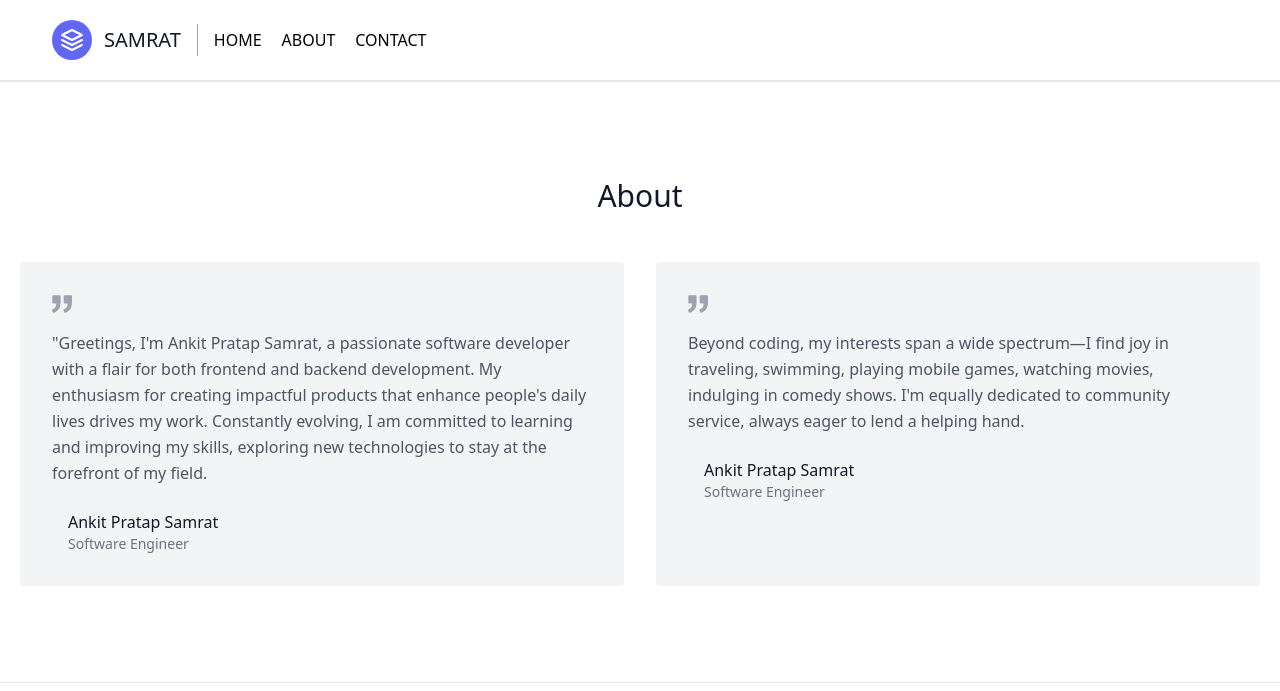
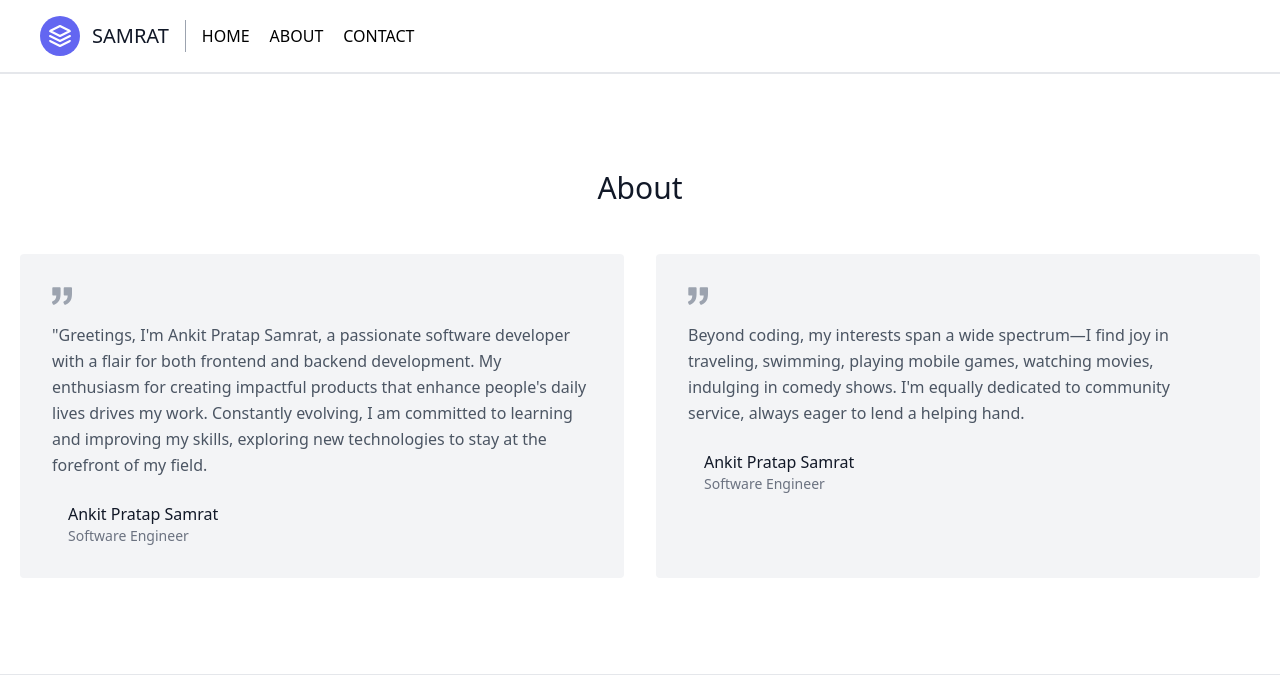
Before and after one commit to ankitpsamrat/Portfolio-website, a plain HTML site: page about.html in a window 1280 px wide. Shown: the top 691 px of the page. Drawn offline with nearby package versions, Linux system fonts and the light colour scheme.

Commit message:
decrease header height

```diff
--- a/about.html
+++ b/about.html
@@ -10,11 +10,11 @@
 </head>
 
 <body>
-    <div class=" w-full z-10 sticky bg-white top-0 border-b border-grey-light">
-        <div class="w-full flex flex-wrap items-center lg:justify-between mt-0 py-0 justify-center">
-            <div class=" mx-0 px-0 lg:pl-4 flex items-center lg:mx-4">
-                <div class="container mx-auto flex flex-wrap p-5 flex-col md:flex-row items-center">
-                    <a class="flex title-font font-medium items-center text-gray-900 mb-4 md:mb-0">
+    <div class="w-full z-10 sticky bg-white top-0 border-b border-grey-light">
+        <div class="w-full flex flex-wrap items-center lg:justify-between mt-0 py-2 justify-center">
+            <div class="mx-0 px-0 lg:pl-4 flex items-center lg:mx-4">
+                <div class="container mx-auto flex flex-wrap p-2 flex-col md:flex-row items-center">
+                    <a class="flex title-font font-medium items-center text-gray-900 mb-2 md:mb-0">
                         <svg xmlns="http://www.w3.org/2000/svg" fill="none" stroke="currentColor" stroke-linecap="round"
                             stroke-linejoin="round" stroke-width="2"
                             class="w-10 h-10 text-white p-2 bg-indigo-500 rounded-full" viewBox="0 0 24 24">
@@ -23,7 +23,7 @@
                         <span class="ml-3 text-xl">SAMRAT</span>
                     </a>
                     <nav
-                        class="md:mr-auto md:ml-4 md:py-1 md:pl-4 md:border-l md:border-gray-400	flex flex-wrap items-center text-base justify-center">
+                        class="md:mr-auto md:ml-4 md:py-1 md:pl-4 md:border-l md:border-gray-400 flex flex-wrap items-center text-base justify-center">
                         <a class="mr-5 hover:text-gray-900" href="index.html">HOME</a>
                         <a class="mr-5 hover:text-gray-900">ABOUT</a>
                         <a class="mr-5 hover:text-gray-900" href="contact.html">CONTACT</a>
```
Also changed, not shown: contact.html (+6 -6 lines), index.html (+6 -6 lines).
